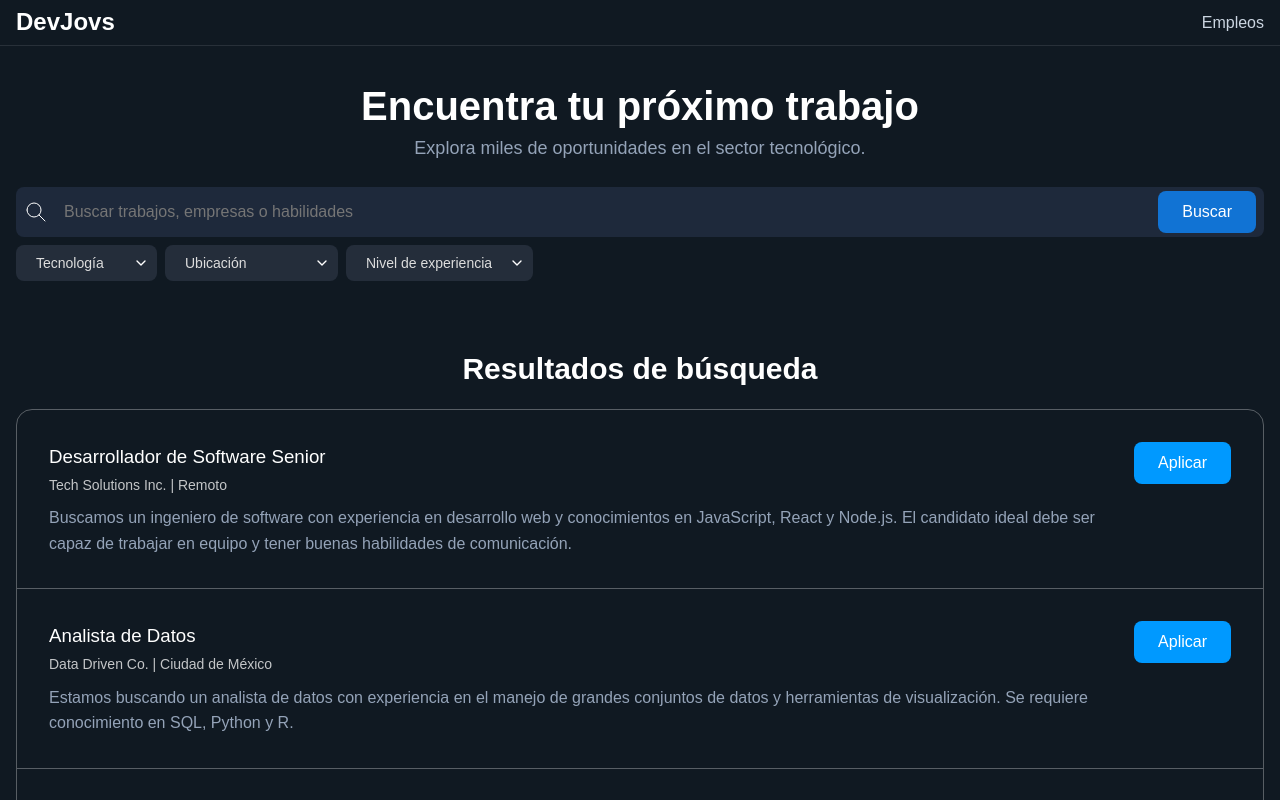
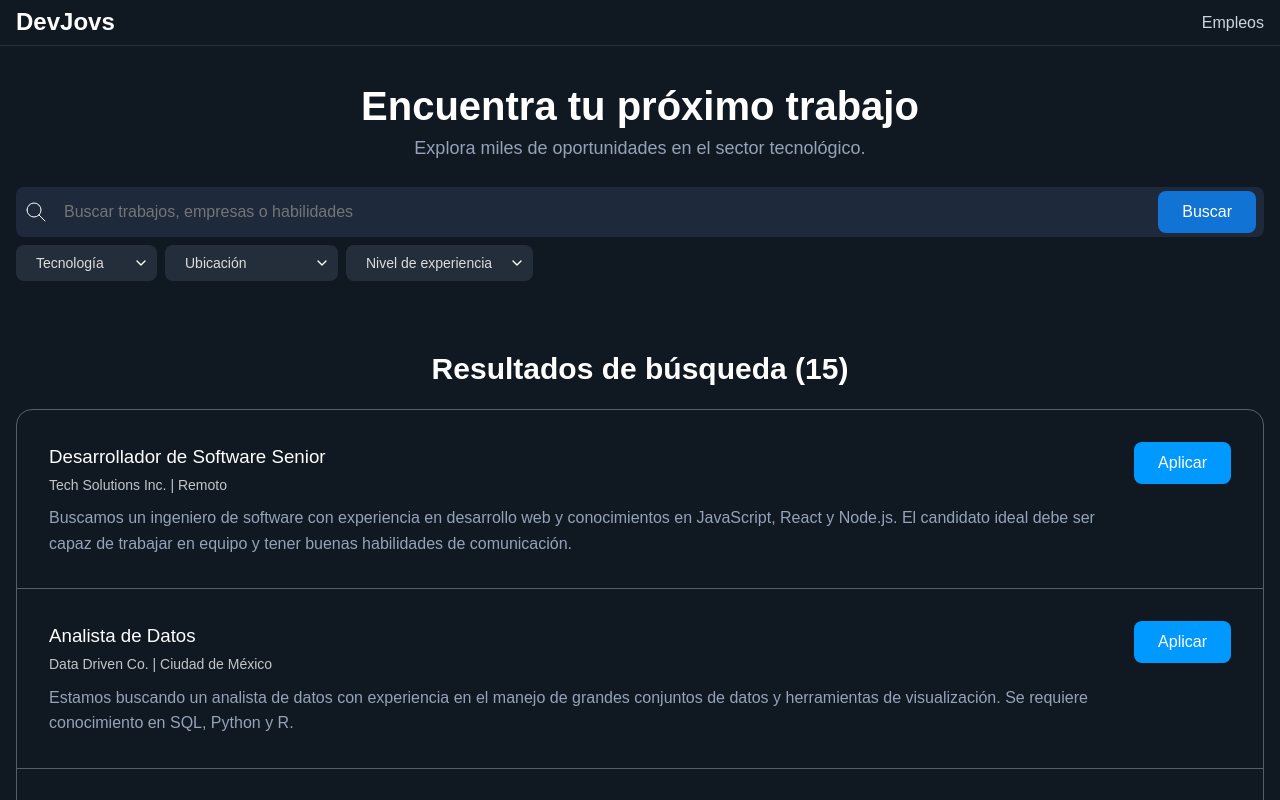
Before and after one commit to Cris7ian-tech/Practica-DevJovs-React, a React (Vite) app: page / in a window 1280 px wide. Shown: the top 800 px of the page. Built offline with nearby package versions, Linux system fonts and the light colour scheme.

Commit message:
filtro centralizado-maneja input y selects

```diff
--- a/src/App.jsx
+++ b/src/App.jsx
@@ -8,73 +8,111 @@ import { JobListings } from "../src/components/JobListings.jsx"
 import allJobsData from "../src/data.json"
 
 
-
-
 // Definimos la cantidad de trabajos a mostrar por página
 const JOBS_PER_PAGE = 5;
 
 
+function App() {
+
+  // Guardamos Filtros: Estado unificado para todos los criterios de filtrado
+  const [filters, setFilters] = useState({
+    text: "",
+    technology: "",
+    location: "",
+    level: ""
+  })
+
+  const [currentPage, setCurrentPage] = useState(1)
 
 
-function App() {
+  // 1- Funcion de Filtrado Maestra
+  const getFilteredJobs = (jobs) => {
+    let filtered = jobs
 
-  const [textToFilter, setToFilter] = useState("")
-  const [currentPage, setCurrentPage] = useState(1)
+    // A) Filtro por Texto
+    if (filters.text) {
+      const searchText = filters.text.toLowerCase()
+      filtered = filtered.filter(job =>
+        job.titulo.toLowerCase().includes(searchText)
+      );
+    }
 
-  //1-Filtrado de trabajos por palabra clave
-  const jobsWithTextFilter = textToFilter === ""
-  ? allJobsData : allJobsData.filter(job => {
-    return job.titulo.toLowerCase().includes(textToFilter.toLowerCase())
-  })
+    //B) filtro por tecmologia
+    if (filters.technology) {
+      filtered = filtered.filter( job =>
+        job.data.technology === filters.technology
+      );
+    }
 
-  // 2-Paginacion
-  const totalJobs = jobsWithTextFilter.length;
+    // C) Filtro por Ubicacion
+    if (filters.location) {
+      filtered = filtered.filter( job =>
+        job.data.modalidad === filters.location
+      );
+    }
+
+    // D) Filtro por Nivel
+    if (filters.level) {
+      filtered = filtered.filter(job =>
+        job.data.nivel === filters.level
+      );
+    }
+
+    return filtered;
+
+  };
+
+  // 2-  Obtenemos Lista final de trabajos Filtrados
+  const jobsFiltered = getFilteredJobs(allJobsData)
+
+
+  // 3- Paginacion y Slicing
+  const totalJobs = jobsFiltered.length;
   const totalPages = Math.ceil(totalJobs / JOBS_PER_PAGE);
 
-  // 3- Cálculo del Subconjunto de Datos (Slicing)
+  // a) Cálculo del Subconjunto de Datos (Slicing)
   const startIndex = (currentPage - 1) * JOBS_PER_PAGE;
   const endIndex = startIndex + JOBS_PER_PAGE;
-  // Obtenemos solo los trabajos para la página actual
-  const jobsOnPage = jobsWithTextFilter.slice(startIndex, endIndex);
+    // Obtenemos solo los trabajos para la página actual
+  const jobsOnPage = jobsFiltered.slice(startIndex, endIndex);
+
 
   const handlePageChange = (page) => {
     console.log(`Navegando a la página ${page}`);
     setCurrentPage(page);
   }
 
-  const handleSearch = () => {
-
+  // 4- HANDLER UNIFICADO para todos los cambios de filtro
+  const handleFilterChange = (filterName, value) => {
+    setFilters(prevFilters => ({
+      ...prevFilters,
+      [filterName]: value
+    }));
+    setCurrentPage(1); // Reiniciar la página al cambiar el filtro
   }
 
-  const handleTextFilter = (newTextToFilter) => {
-    setToFilter(newTextToFilter)
-    setCurrentPage(1)
-  }
-
-
-
-
-
+  // Pasamos funcion unificada al componente Filtro
 
 
   return (
     <>
     <Header />
       <main>
-        <FiltroCentarl onTextFilter={handleTextFilter}/>
+        <FiltroCentarl onFilterChange={handleFilterChange}/>
 
         {/* Renderizamos el h2 y la lista de trabajos */}
         <section>
-            <h2 style={{ textAlign: "center" }}>Resultados de búsqueda</h2>
-            {/* ⬅️ Pasar solo los trabajos de la página actual */}
+            <h2 style={{ textAlign: "center" }}>Resultados de búsqueda ({totalJobs})</h2>
+            {/* Pasar solo los trabajos de la página actual */}
             <JobListings jobs={jobsOnPage} />
 
-            {/* ⬅️ Renderizar la barra de paginación */}
+            {totalJobs > 0 && ( // Solo mostrar paginación si hay trabajos
             <Paginacion
                 currentPage={currentPage}
                 totalPages={totalPages}
                 onPageChange={handlePageChange}
             />
+            )}
         </section>
       </main>
       <Footer />
--- a/src/components/FiltroCentarl.jsx
+++ b/src/components/FiltroCentarl.jsx
@@ -1,35 +1,38 @@
-import { useId } from "react";
+// import { useId } from "react";
 
-const FiltroCentarl = ( {onTextFilter ,onSearch} ) => {
-  const idText = useId()
-  const idTechnology = useId()
-  const idLocation = useId()
-  const idLevel = useId()
 
+// CORRECCIÓN: Ahora solo recibe onFilterChange como prop principal
+const FiltroCentarl = ( {onFilterChange} ) => {
+
+
+
+  // 1- Manejamos el input text de forma instantanea
+    const handleTextChange = (event) => {
+    const text = event.target.value
+    //a) Envia el texto a la funcion principal y actualiza el filtro "Text"
+    onFilterChange("text", text)
+  };
+
+
+  // 2- Manejar los Selectores (al cambiar un valor en un select)
+  const handleSelectChange = (event) => {
+    const name = event.target.name // obtiene el nombre del select: "technology", "location", "level"
+    const value = event.target.value // obtiene el valor del select: "react", "javaScript"
+
+    // a) Llama a App.jsx para actualizar el filtro especifico
+    onFilterChange(name, value)
+  };
+
+  // Usaremos el handleSubmit (Botón Buscar) solo para forzar una búsqueda
+  // pero es más común que los selectores filtren al instante.
   const handleSubmit = (event) => {
-    event.preventDefault();
-    // Recuperamos la informacion del formulario
-    const formData = new FormData(event.target)
-
-    const filters = {
-      text: formData.get(idText),
-      technology: formData.get(idTechnology),
-      location: formData.get(idLocation),
-      level: formData.get(idLevel)
-    }
-    console.log(filters)
-
-    onSearch(filters)
-  }
-
-  const handleTextChange = (event) => {
-    const text = event.target.value
-    onTextFilter(text)
+    event.preventDefault()
+    console.log("Filtros listos para ser aplicados/enviados.");
   }
 
 
 
-
+  // Usaremos nombres claros para los selects, sin useId, ya que los usaremos en handleSelectChange
 
   return (
     <>
@@ -49,16 +52,16 @@ const FiltroCentarl = ( {onTextFilter ,onSearch} ) => {
             </svg>
 
               <input
-                name={idText} id="empleos-search-input" required type="text"
+                name="text" id="empleos-search-input" required type="text"
                 placeholder="Buscar trabajos, empresas o habilidades"
-                onChange={handleTextChange}
+                onChange={handleTextChange} //filtro de texto instantaneo
               />
               <button type="submit">Buscar</button>
-
           </div>
 
           <div className="search-filters">
-            <select name={idTechnology} id="filter-technology">
+            {/* El nombre del select debe coincidir con la clave del estado en App.jsx (technology) */}
+            <select name="technology" id="filter-technology" onChange={handleSelectChange}>
               <option value="">Tecnología</option>
               <optgroup label="Tecnologías populares">
                 <option value="javascript">JavaScript</option>
@@ -76,7 +79,8 @@ const FiltroCentarl = ( {onTextFilter ,onSearch} ) => {
               <option value="php">PHP</option>
             </select>
 
-            <select name={idLocation} id="filter-location">
+            {/* Nombre del select debe ser 'location' */}
+            <select name="location" id="filter-location" onChange={handleSelectChange}>
               <option value="">Ubicación</option>
               <option value="remoto">Remoto</option>
               <option value="cdmx">Ciudad de México</option>
@@ -85,7 +89,8 @@ const FiltroCentarl = ( {onTextFilter ,onSearch} ) => {
               <option value="barcelona">Barcelona</option>
             </select>
 
-            <select name={idLevel} id="filter-experience-level">
+            {/* Nombre del select debe ser 'level' */}
+            <select name="level" id="filter-experience-level" onChange={handleSelectChange}>
               <option value="">Nivel de experiencia</option>
               <option value="junior">Junior</option>
               <option value="mid">Mid-level</option>
```
